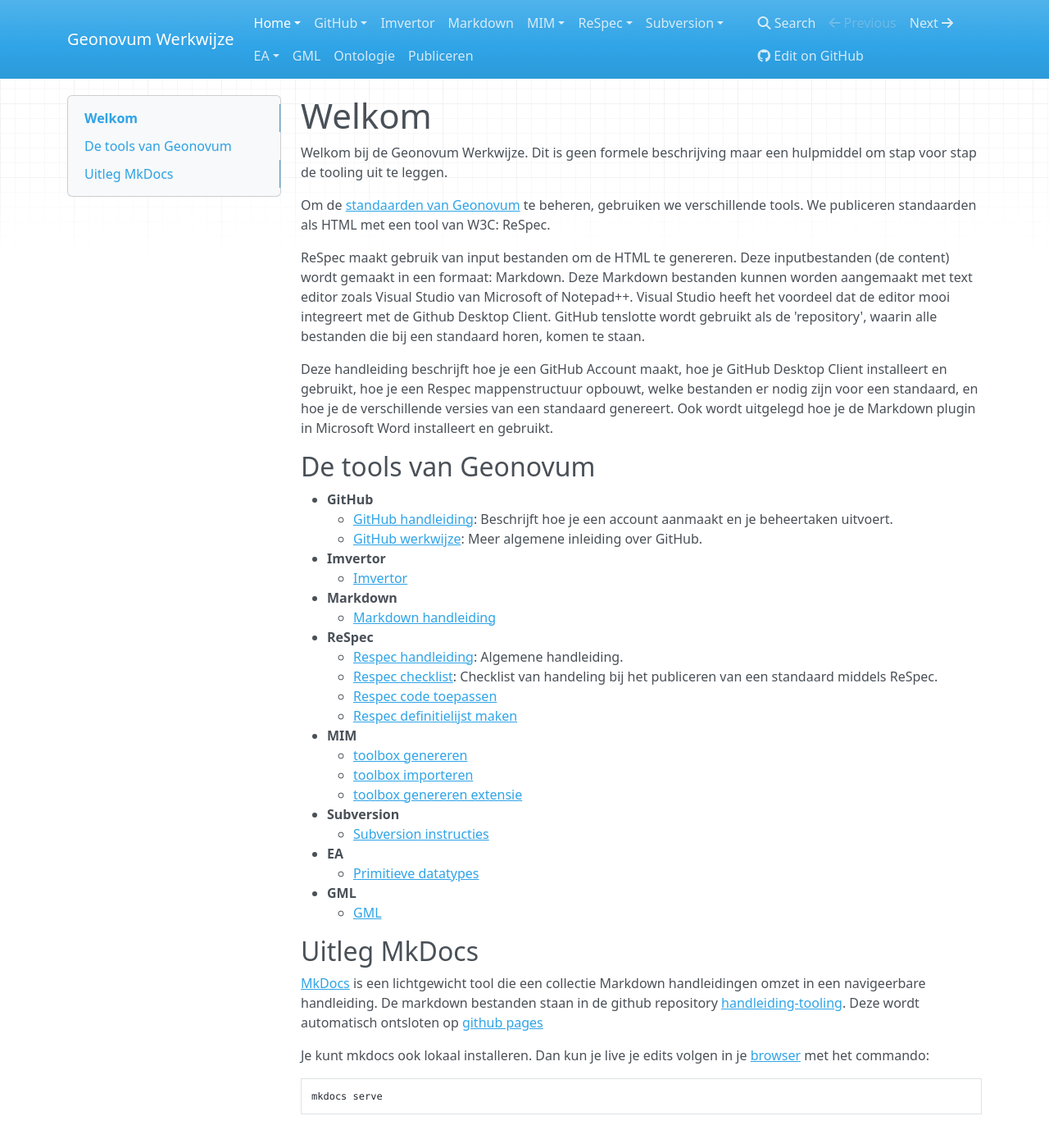
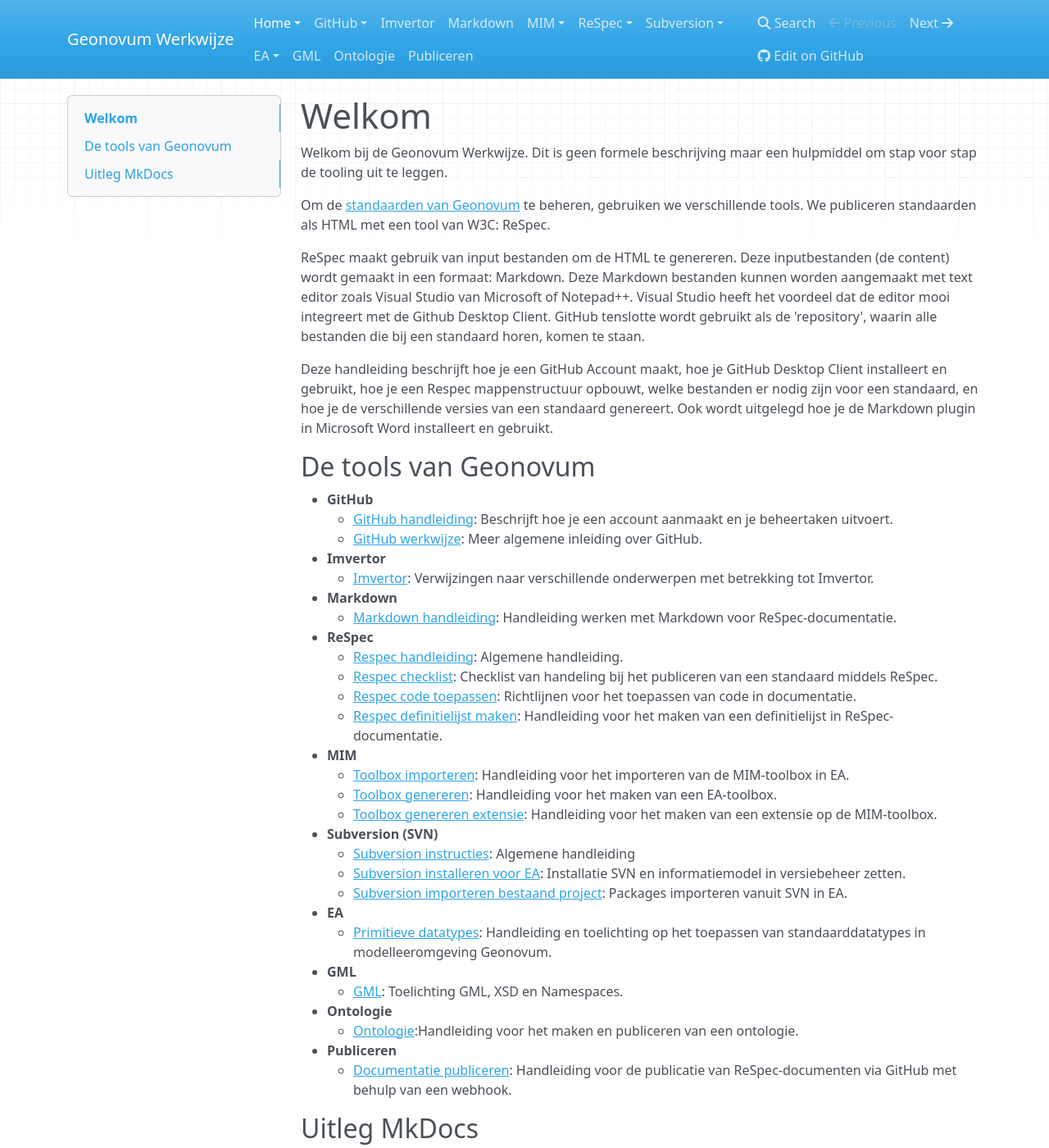
Before and after one commit to Geonovum/handleiding-tooling, an MkDocs documentation site: the page built from docs/index.md, in a window 1280 px wide and 1400 px high. Shown: the whole window at 82% size. Built offline with MkDocs 1.6.1, drawn with Linux system fonts in a browser that asks for light colours; nearby versions of some CDN libraries.

Commit message:
Aanvullen overzicht

```diff
--- a/docs/index.md
+++ b/docs/index.md
@@ -28,25 +28,31 @@
         je beheertaken uitvoert.
     -   [GitHub werkwijze](GitHub-Inleiding.md): Meer algemene inleiding over GitHub.
 - **Imvertor**
-    -   [Imvertor](Imvertor.md)
+    -   [Imvertor](Imvertor.md): Verwijzingen naar verschillende onderwerpen met betrekking tot Imvertor.
 - **Markdown**
-    -   [Markdown handleiding](Markdown.md)
+    -   [Markdown handleiding](Markdown.md): Handleiding werken met Markdown voor ReSpec-documentatie.
 - **ReSpec**
     -   [Respec handleiding](ReSpec.md): Algemene handleiding.
     -   [Respec checklist](ReSpec-Checklists.md): Checklist van handeling bij het
         publiceren van een standaard middels ReSpec.
-    -   [Respec code toepassen](ReSpec-code-toepassen.md)
-    -   [Respec definitielijst maken](ReSpec-definitielijst-maken.md)
+    -   [Respec code toepassen](ReSpec-code-toepassen.md): Richtlijnen voor het toepassen van code in documentatie.
+    -   [Respec definitielijst maken](ReSpec-definitielijst-maken.md): Handleiding voor het maken van een definitielijst in ReSpec-documentatie.
 - **MIM**
-    - [toolbox genereren](MIM-toolbox-genereren.md)
-    - [toolbox importeren](MIM-toolbox-importeren.md)
-    - [toolbox genereren extensie](MIM-toolbox-genereren-extensie.md)
-- **Subversion**
-    -   [Subversion instructies](SVN.md)
+    -   [Toolbox importeren](MIM-toolbox-importeren.md): Handleiding voor het importeren van de MIM-toolbox in EA.
+    -   [Toolbox genereren](MIM-toolbox-genereren.md): Handleiding voor het maken van een EA-toolbox.
+    -   [Toolbox genereren extensie](MIM-toolbox-genereren-extensie.md): Handleiding voor het maken van een extensie op de MIM-toolbox.
+- **Subversion (SVN)**
+    -   [Subversion instructies](SVN.md): Algemene handleiding
+    -   [Subversion installeren voor EA](SVN-importeren-bestaand-project): Installatie SVN en informatiemodel in versiebeheer zetten.
+    -   [Subversion importeren bestaand project](SVN-installeren-voor-EAP): Packages importeren vanuit SVN in EA.
 - **EA**
-    -   [Primitieve datatypes](EA-toepassing-standaarddatatypen.md)
+    -   [Primitieve datatypes](EA-toepassing-standaarddatatypen.md): Handleiding en toelichting op het toepassen van standaarddatatypes in modelleeromgeving Geonovum.
 - **GML**
-    -   [GML](GML.md)
+    -   [GML](GML.md): Toelichting GML, XSD en Namespaces.
+- **Ontologie**
+    -   [Ontologie](Handleiding-ontologie-maken-en-publiceren.md):Handleiding voor het maken en publiceren van een ontologie.
+- **Publiceren**
+    -   [Documentatie publiceren](Publiceren.md): Handleiding voor de publicatie van ReSpec-documenten via GitHub met behulp van een webhook.
 
 ## Uitleg MkDocs
 
```
